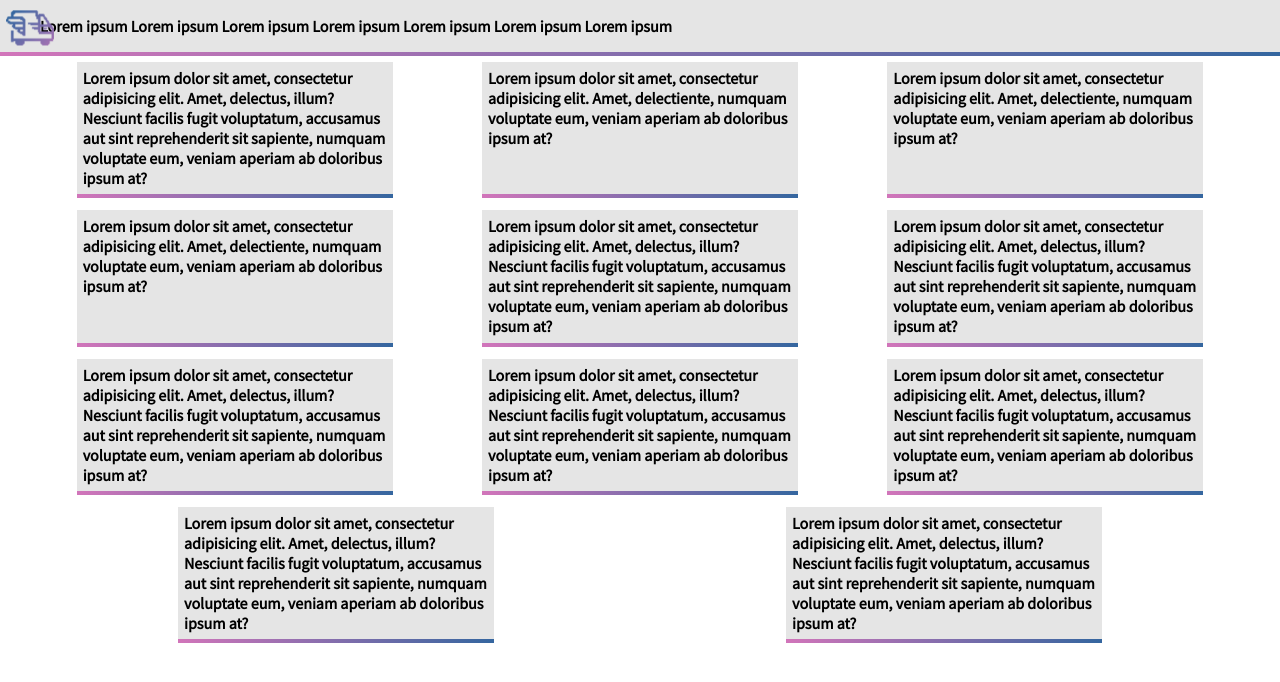
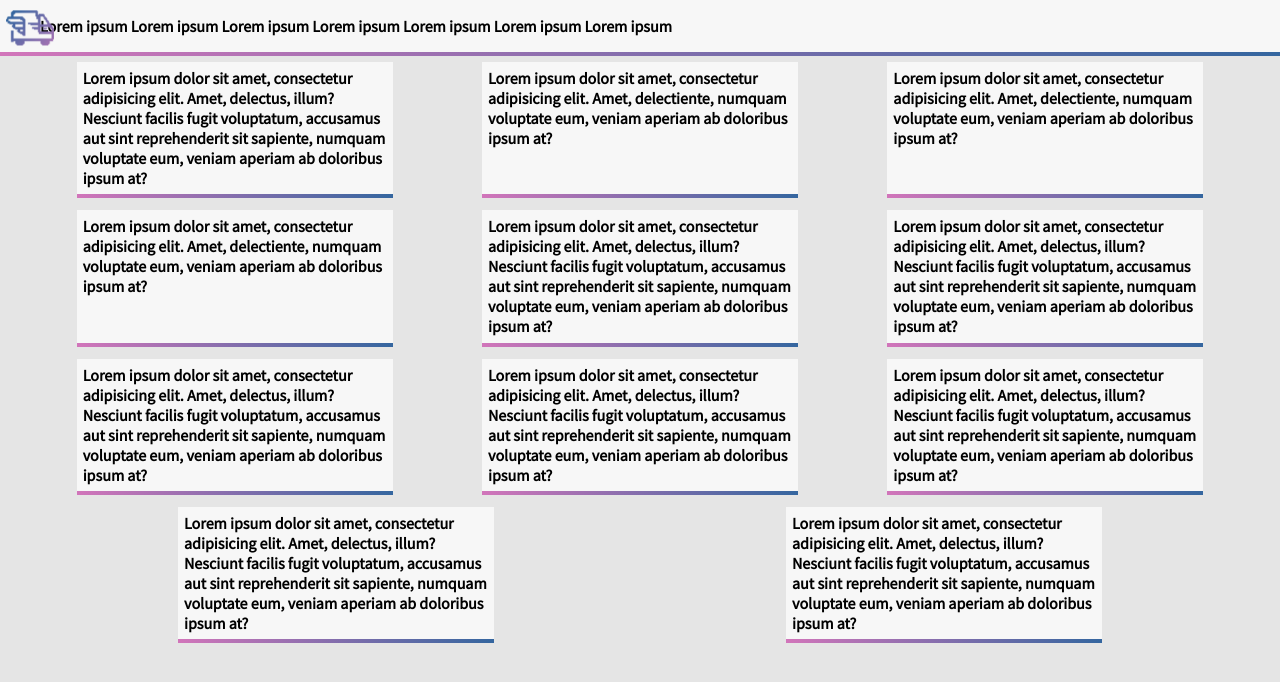
Before and after one commit to wojciechwojciech/wojciechwojciech.github.io, a PHP site: page /kurier/index.html in a window 1280 px wide. Shown: the top 682 px of the page. Run offline with PHP 8.4, Linux system fonts and the light colour scheme.

Commit message:
Add files via upload

```diff
--- a/kurier/styles.css
+++ b/kurier/styles.css
@@ -3,6 +3,7 @@ body{
     overflow-x: hidden;
     font-family: 'Source Sans Pro', sans-serif;
     font-weight: 700;
+    background: #e5e5e5;
 }body p{
     padding:0;margin:0;
 }
@@ -11,7 +12,7 @@ nav{
     height: 6.4%;
     display: flex;
     align-items: center;
-    background: #e5e5e5;
+    background: #f7f7f7;
     border-bottom-width: 4px;
     border-bottom-style: solid;
     border-image: linear-gradient(to left, #34669f, #d275ba )1;
@@ -45,7 +46,7 @@ article{
     margin: .5%;
     padding: .5%;
     max-width: 25%;
-    background: #e5e5e5;
+    background: #f7f7f7;
     border-bottom-width: 4px;
     border-bottom-style: solid;
     border-image: linear-gradient(to left, #34669f, #d275ba )1;
```
